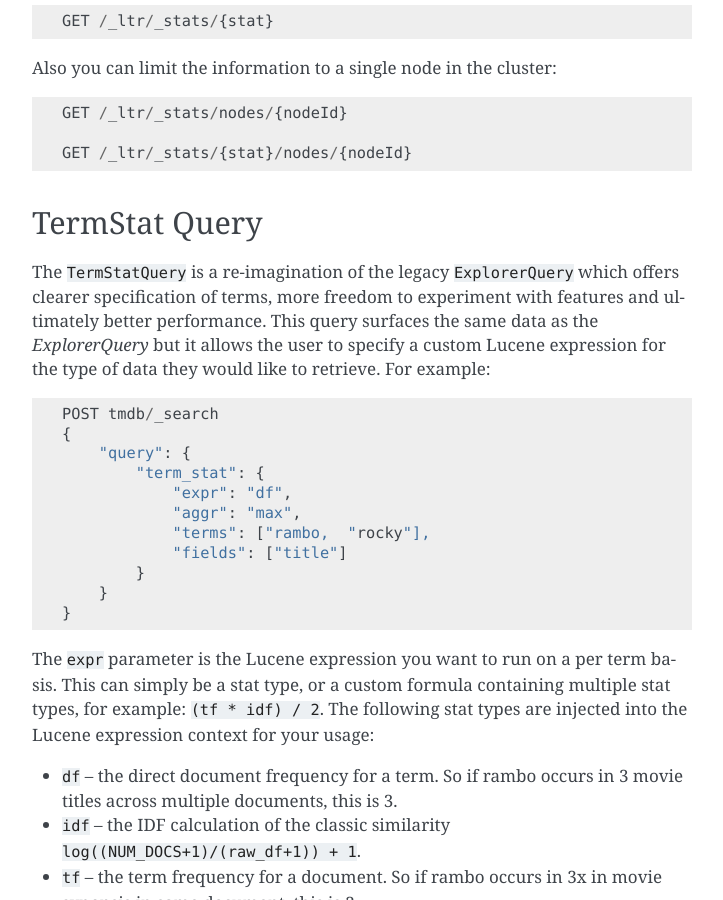
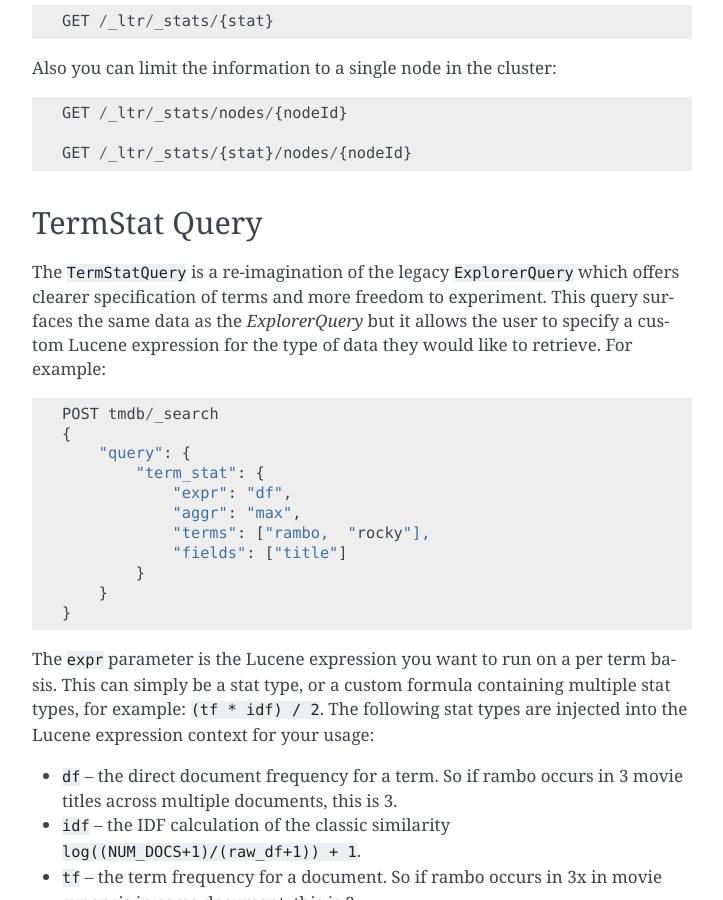
Before and after one commit to o19s/elasticsearch-learning-to-rank, a Sphinx documentation site: the page built from docs/advanced-functionality.rst, in a window 1280 px wide and 900 px high, scrolled down 6371 px. Shown: the whole window, without its empty margins (388-1111 px from the left). Built offline with Sphinx 7.4.7, drawn with Linux system fonts in a browser that asks for light colours; pages that are not in the unit, such as notebooks, are missing from menus.

Commit message:
Update advanced-functionality.rst
Not quite there on beating performance.

```diff
--- a/docs/advanced-functionality.rst
+++ b/docs/advanced-functionality.rst
@@ -280,7 +280,7 @@
 TermStat Query
 =============================
 
-The :code:`TermStatQuery` is a re-imagination of the legacy :code:`ExplorerQuery` which offers clearer specification of terms, more freedom to experiment with features and ultimately better performance.  This query surfaces the same data as the `ExplorerQuery` but it allows the user to specify a custom Lucene expression for the type of data they would like to retrieve.  For example::
+The :code:`TermStatQuery` is a re-imagination of the legacy :code:`ExplorerQuery` which offers clearer specification of terms and more freedom to experiment.  This query surfaces the same data as the `ExplorerQuery` but it allows the user to specify a custom Lucene expression for the type of data they would like to retrieve.  For example::
 
     POST tmdb/_search
     {
```
